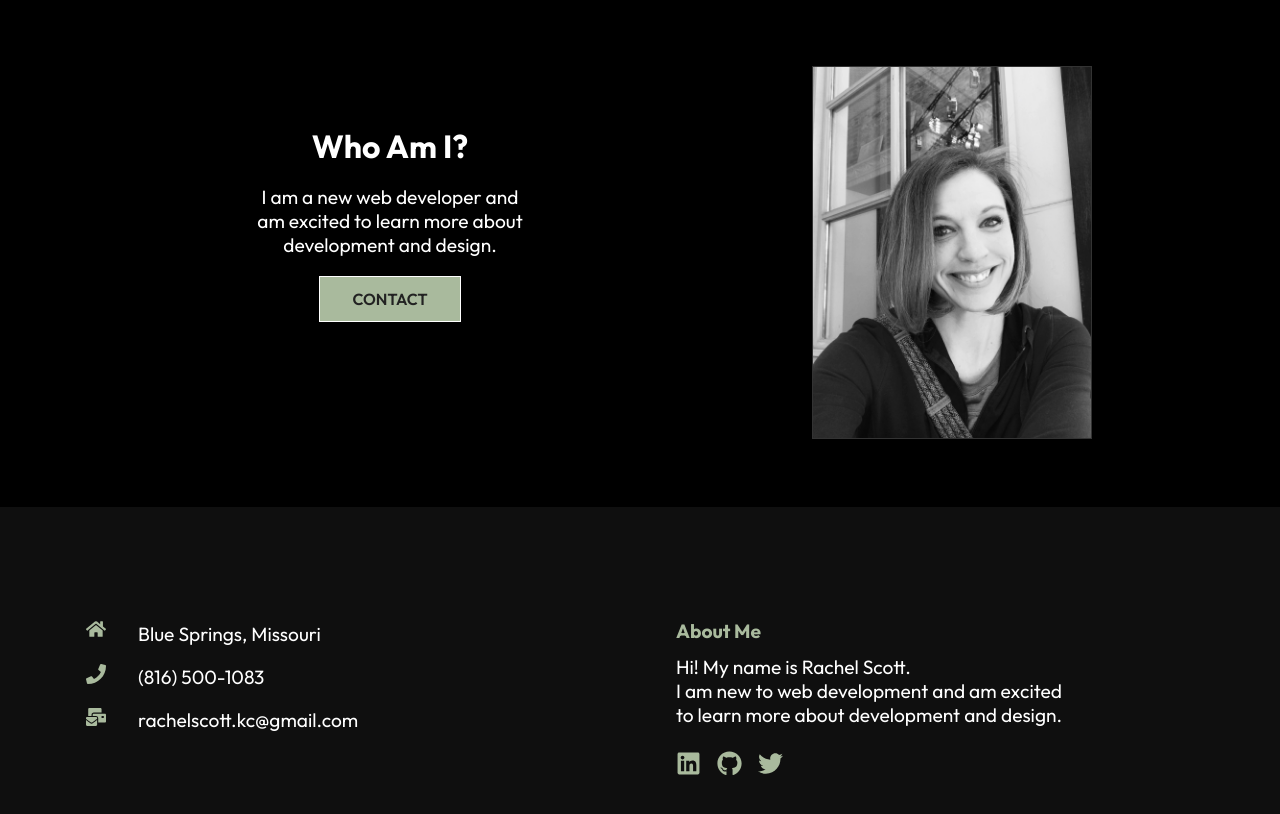
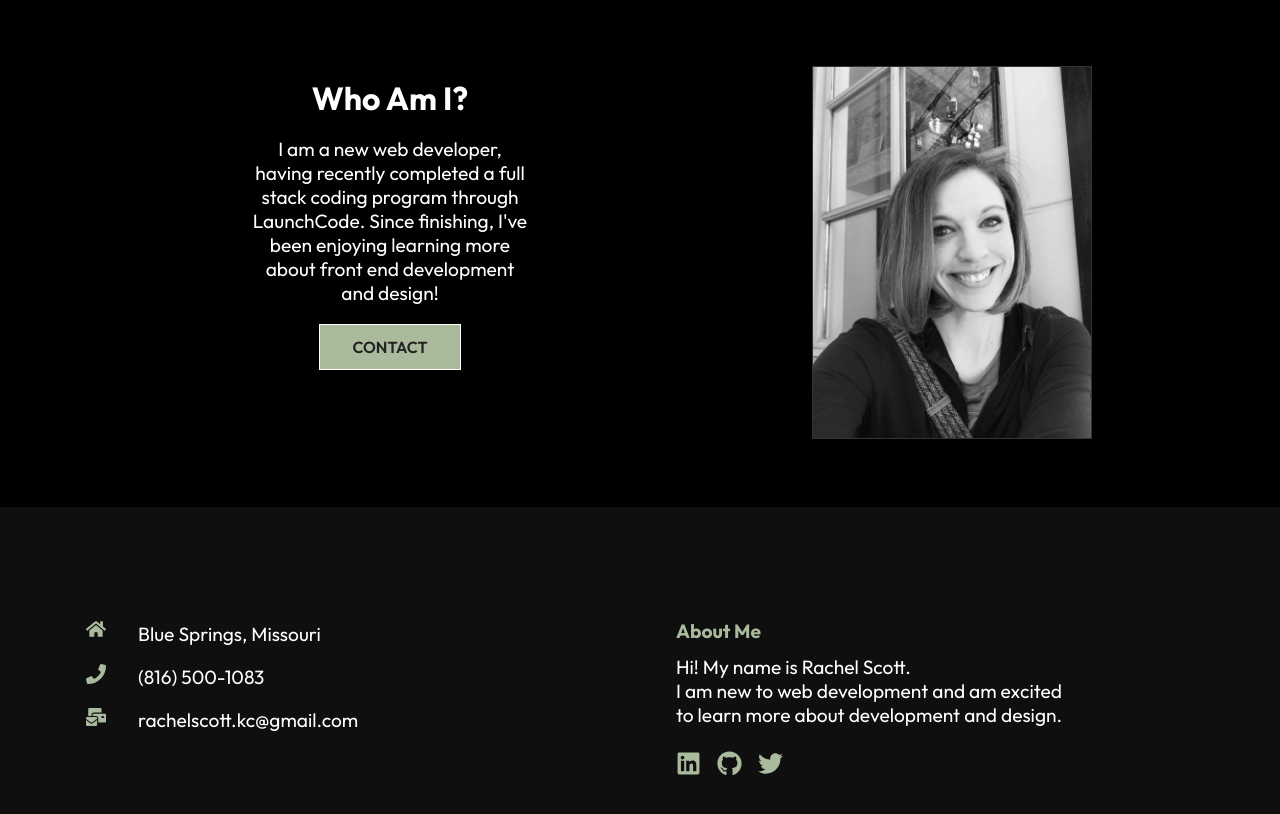
Before and after one commit to r-scott25/rscott-portfolio, a React (Create React App) app: page /about in a window 1280 px wide. Shown: the part 860-1674 px from the top of the page. Built offline with nearby package versions, Linux system fonts and the light colour scheme.

Commit message:
Updated Who Am I section of About page

```diff
--- a/src/components/AboutContent.js
+++ b/src/components/AboutContent.js
@@ -12,7 +12,7 @@ const AboutContent = () => {
     <div className="about">
         <div className="left">
             <h1>Who Am I?</h1>
-            <p>I am a new web developer and am excited to learn more about development and design.</p>
+            <p>I am a new web developer, having recently completed a full stack coding program through LaunchCode. Since finishing, I've been enjoying learning more about front end development and design!</p>
             <Link to="/contact">
                 <button className="btn">Contact</button>
             </Link>
```
